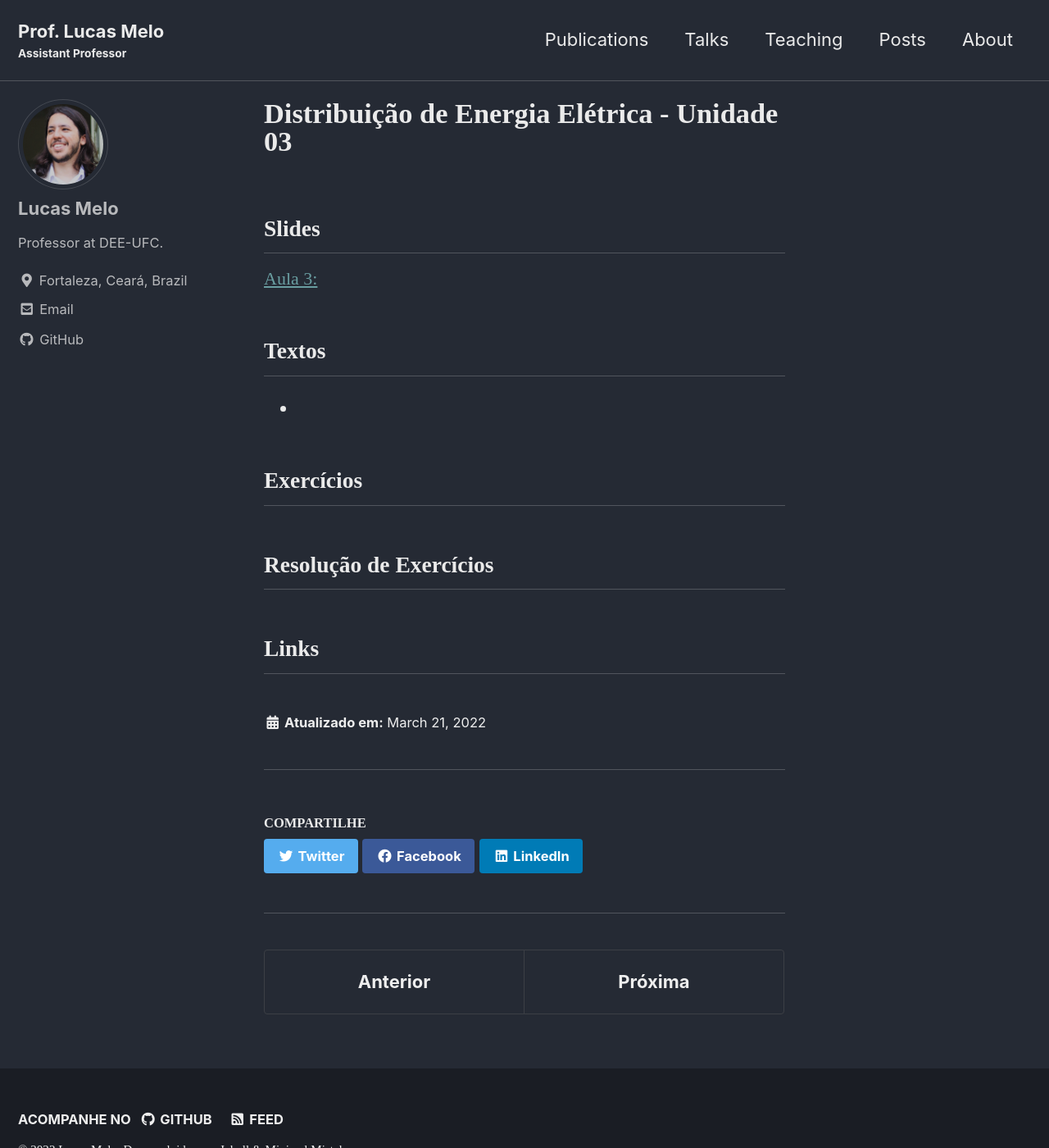
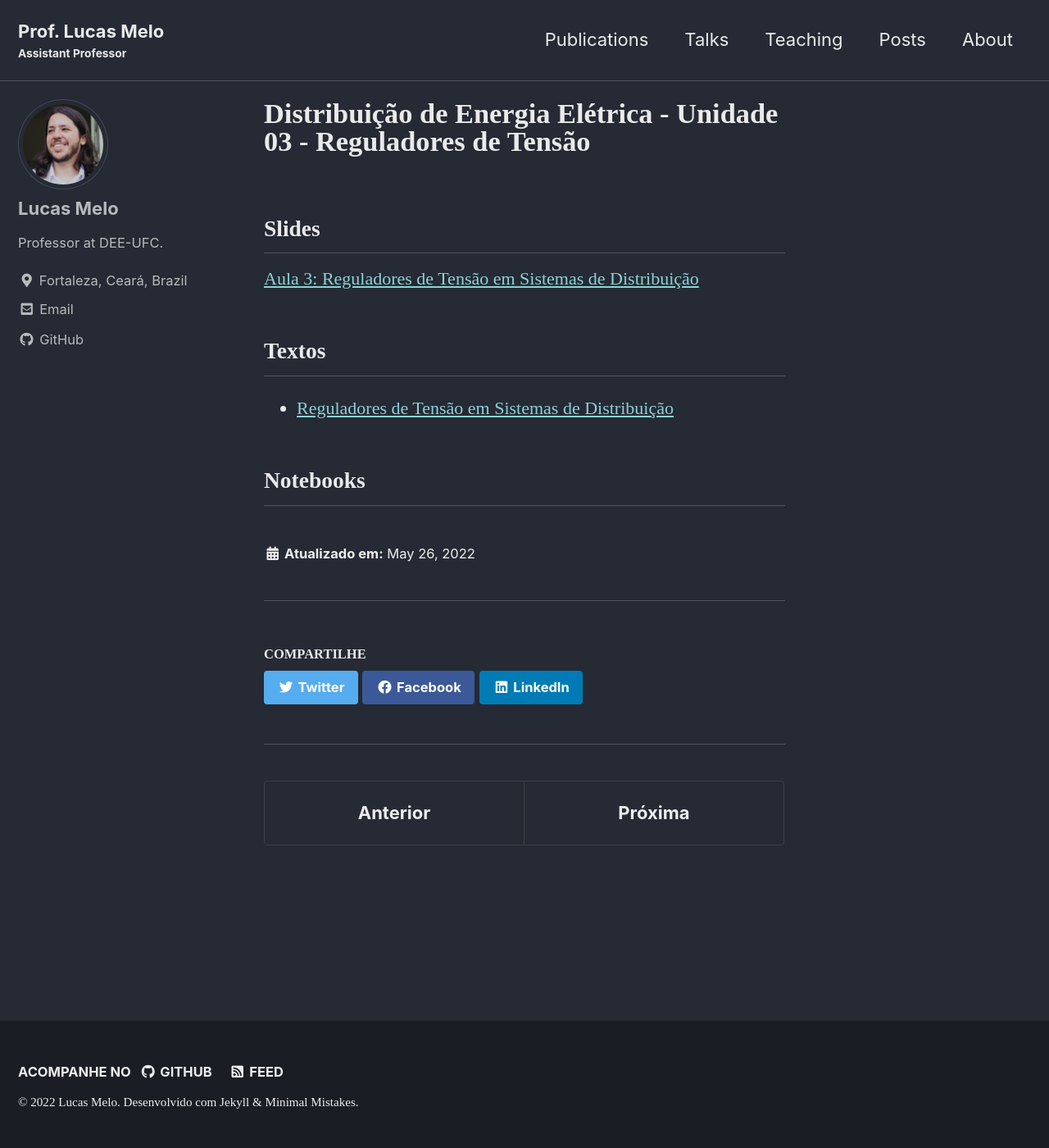
Before and after one commit to lucassm/lucassm.github.io, a Jekyll site: the page built from _teaching/DEE-2022-1/Unidade-03/index.md, in a window 1280 px wide and 1400 px high. Shown: the whole window at 82% size. Built offline with Jekyll 4.4.1, drawn with Linux system fonts in a browser that asks for light colours; cached includes are drawn as plain includes; some web fonts are replaced.

Commit message:
ADD 3 and 4 units

```diff
--- a/_teaching/DEE-2022-1/Unidade-03/index.md
+++ b/_teaching/DEE-2022-1/Unidade-03/index.md
@@ -1,21 +1,18 @@
 ---
-title: "Distribuição de Energia Elétrica - Unidade 03"
+title: "Distribuição de Energia Elétrica - Unidade 03 - Reguladores de Tensão"
 collection: teaching
 type: conteudo
 permalink: /teaching/DEE-2022-1/Unidade-03
 venue: Federal University of Ceara, Department of Electrical Engineering
-date: 2022-03-21
+date: 2022-05-26
 location: Fortaleza, Brazil
 ---
 
 ## Slides
-[Aula 3: ]()
+[Aula 3: Reguladores de Tensão em Sistemas de Distribuição](https://drive.google.com/file/d/14YXkMPtcqV_TlabtWEQ8ryOrifMu68q1/view?usp=sharing)
 
 ## Textos
-- []()
+- [Reguladores de Tensão em Sistemas de Distribuição](https://drive.google.com/file/d/1-xeQLsq9BEvPizD9yFPpleEIhWUI5x0K/view?usp=sharing)
 
-## Exercícios
 
-## Resolução de Exercícios
-
-## Links
+## Notebooks
```
Also changed, not shown: _teaching/DEE-2022-1/Unidade-01/index.md (+1 -1 lines), _teaching/DEE-2022-1/Unidade-02/index.md (+10 -3 lines), _teaching/DEE-2022-1/Unidade-04/index.md (+8 -7 lines).
